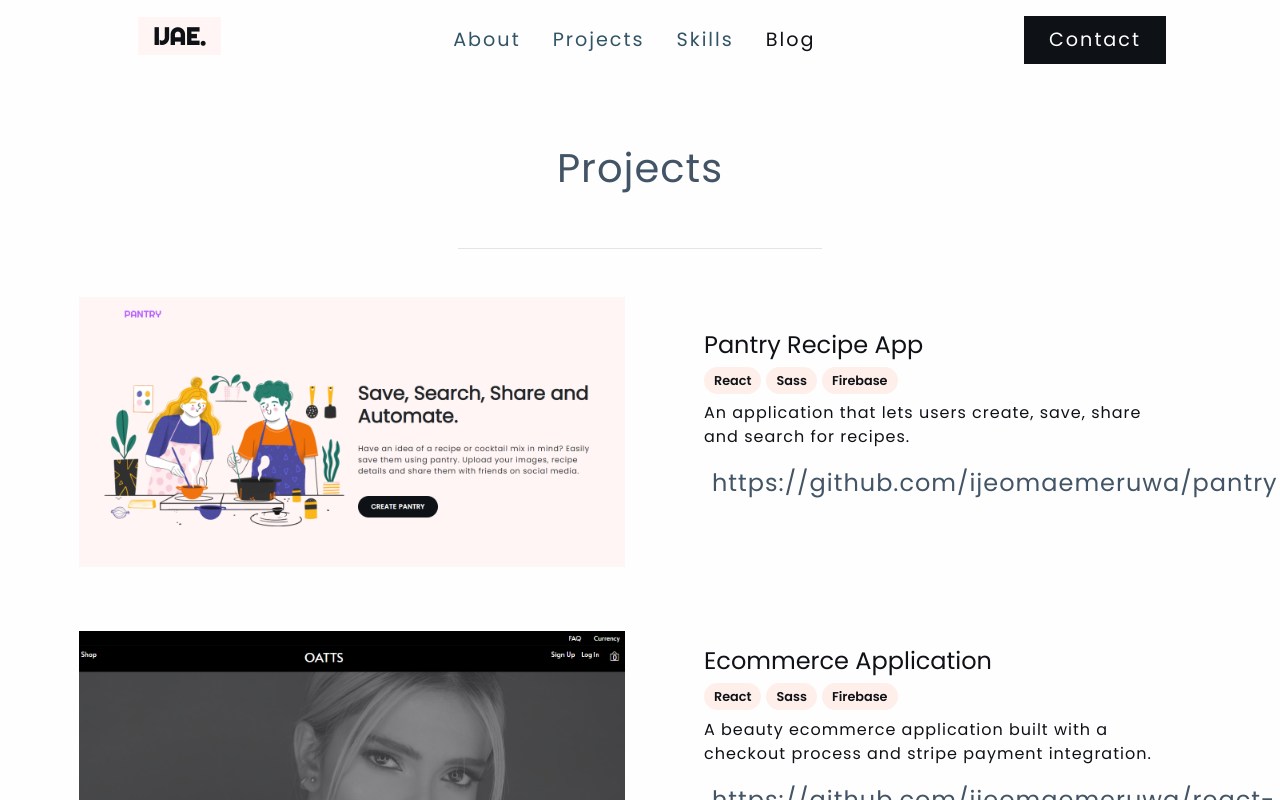
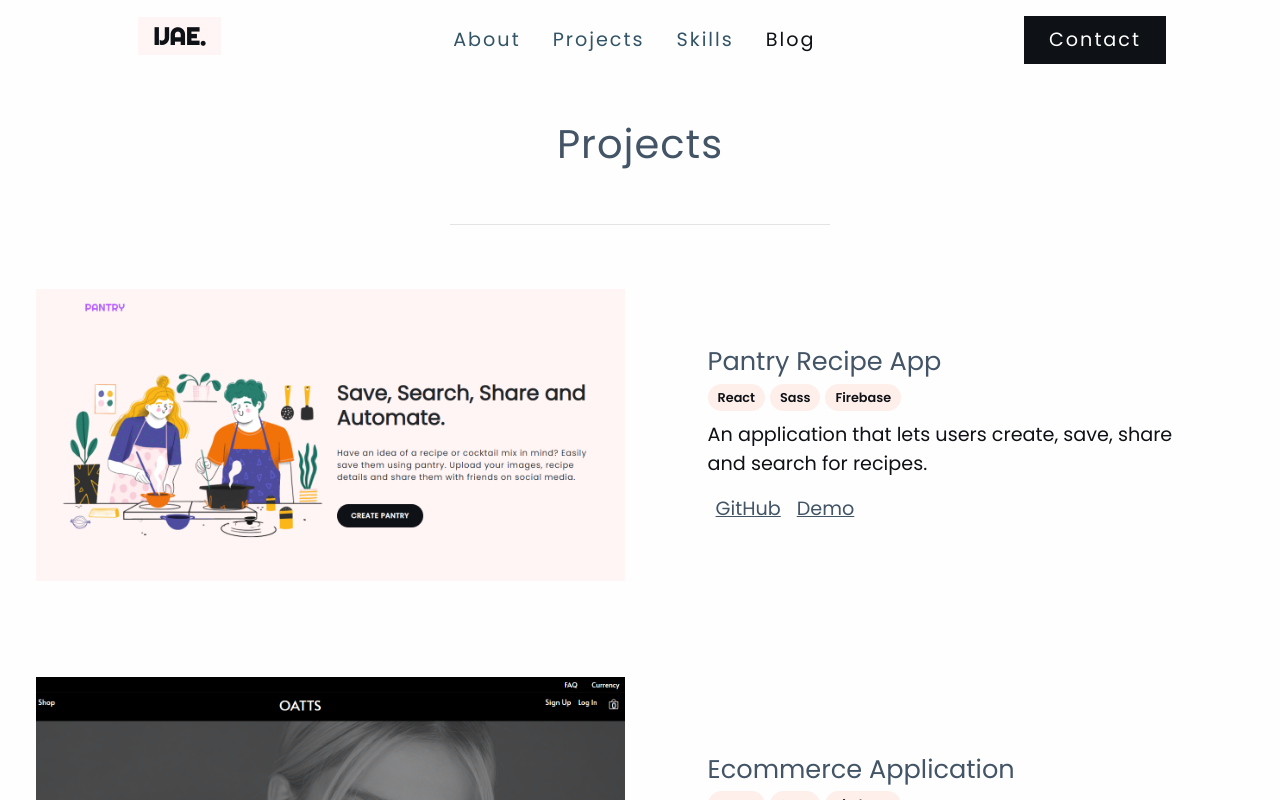
Before and after one commit to ijeomaemeruwa/my-portfolio, a React (Create React App) app: page /projects in a window 1280 px wide. Shown: the top 800 px of the page. Built offline with nearby package versions, Linux system fonts and the light colour scheme.

Commit message:
minor changes

```diff
--- a/src/sections/Hero/Hero.js
+++ b/src/sections/Hero/Hero.js
@@ -2,7 +2,8 @@ import React from 'react'
 import './hero.scss'
 
 import TextLoop from 'react-text-loop'
-import CustomButton from '../../components/CustomButton/CustomButton'
+// import CustomButton from '../../components/CustomButton/CustomButton'
+import {Link} from 'react-router-dom'
 
 
 const Hero = () => {
@@ -14,21 +15,24 @@ const Hero = () => {
         <h1>IJEOMA EMERUWA</h1>
         <h2>
             <TextLoop springConfig={{ stiffness: 180, damping: 8}}>
-            <span>FrontEnd Developer</span>
-            <span>Open Source</span>
-            <span>Accessibility nerd</span>
-            <span>Technical Writer</span>
+            <span>Front End Developer</span>
+            <span>Open Source </span>
+            {/* <span>Accessibility nerd</span>
+            <span>Technical Writer</span> */}
             </TextLoop>
         </h2>
         <p>On a mission to make the web accessible and optimized for quality developer and user experience.
         </p>
         <div className="row container hero_btn mx-auto col-md-10">
-        <CustomButton>
-            Resume
-        </CustomButton>
-        <CustomButton>
+        <a href="https://drive.google.com/file/d/1qqiOxujL1Ch7UbPcg83pzJl1WjgU5XM1/view"
+        className="hero_link"
+        target="_blank"  rel="noopener noreferrer">
+        Resume
+        </a>
+
+        <Link to="/projects" className="hero_link">
             Projects
-        </CustomButton>
+        </Link>
         </div>
         </div>
     </section>
--- a/src/sections/Hero/hero.scss
+++ b/src/sections/Hero/hero.scss
@@ -4,7 +4,7 @@
 
 .hero_content {
     height: 100%;
-    padding: 6rem 2rem;
+    padding: 3rem 2rem 4rem 2rem;
 
 h1 {
     font-size: 4rem;
@@ -20,8 +20,11 @@ h2 {
     color: #313740;
 
 span {
-    padding: 0 0 1rem 0.8rem;
+    //padding: 0 0 1rem 0.8rem;
+    padding: 0.6rem;
     font-weight: 500;
+    background: var(--primary-color);
+    text-align: center;
 }
 }
 
@@ -37,6 +40,25 @@ p {
     line-height: normal;
     display: flex;
     justify-content: space-between;
+
+.hero_link {
+    padding: 15px 20px !important;
+    width: 200px;
+    font-size: 1.2rem !important;
+    font-weight: 600 !important;
+    letter-spacing: 1px;
+    text-align: center;
+    border: none;
+    background: #000;
+    color: var(--white-color) !important;
+    transition: 0.6s all ease;
+
+    &:hover {
+      background: #e9d6c4;
+      color: var(--dark-color) !important;
+      transition: 0.6s all ease;
+    }
+}
 }
 }
 
--- a/src/sections/Projects/Projects.js
+++ b/src/sections/Projects/Projects.js
@@ -23,7 +23,7 @@ class Projects extends Component {
       <hr />
     </div>
 
-   <div>
+   <div className="projects">
     {
      projectsCollection.map(project => (
       <div key={project.id} className="projects_container row mx-auto">
@@ -40,8 +40,8 @@ class Projects extends Component {
         }
       <p>{project.description}</p>
        <div className="links row ml-2">
-       <p>{project.github}</p>
-       <p>{project.live}</p>
+       <a href={project.github}>GitHub</a>
+       <a href={project.live}>Demo</a>
       </div>
       </div>
 
--- a/src/sections/Projects/projects.scss
+++ b/src/sections/Projects/projects.scss
@@ -3,7 +3,7 @@
     width: 100%;
 
  .projects_content {
-  padding: 2rem;
+  padding: 0.5rem;
 
 .project_header {
     display: flex;
@@ -23,32 +23,24 @@ h4 {
 }
 }
 
+
 .projects_container {
-    padding: 2rem;
+    padding: 3rem 0.8rem;
     color: var(--dark-color);
-
-// .img_container {
-//     width: 100%;
-
-// img {
-//     width: 700px;
-//     padding: 0.5rem;
-// }
-// }
 
 .project_info {
     padding: 1rem;
     width: 100%;
 
-h3 {
+h4 {
     font-size: 1.6rem;
-    font-weight: 600;
+    font-weight: 500;
+    color: #425466
 }
 
 p {
-    font-size: 1rem;
-    letter-spacing: 1px;
-    padding-top: 0.6rem;
+    font-size: 1.2rem;
+    padding-top: 0.8rem;
 }
 
 small {
@@ -61,13 +53,16 @@ small {
 }
 
 .links {
-    text-decoration: none !important;
 
-p {
-    font-size: 1.5rem;
-    text-decoration: none !important;
-    color: #425466 !important;
+a {
+    font-size: 1.2rem;
+    text-decoration: underline var(--secondary-color);
+    color: #425466;
     padding: 0 1rem 0 0;
+
+&:hover {
+    text-decoration: none;
+}
 }
 }
 }
```
